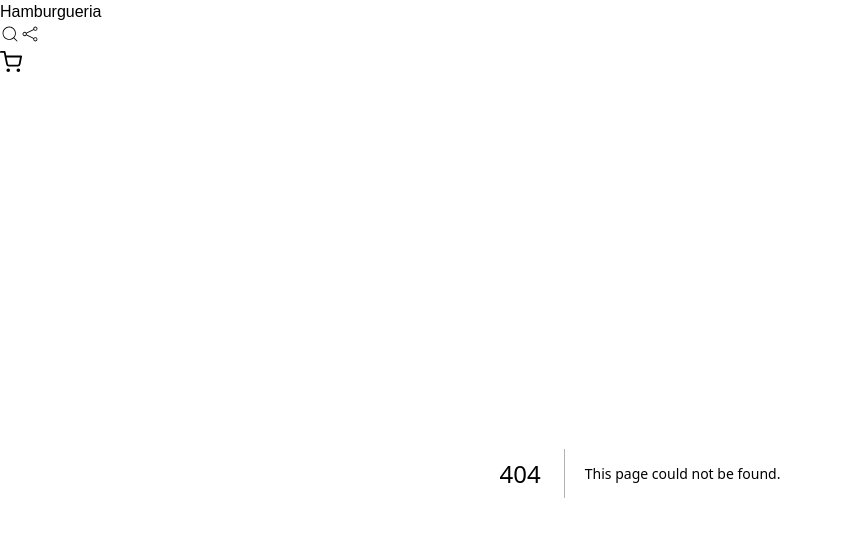
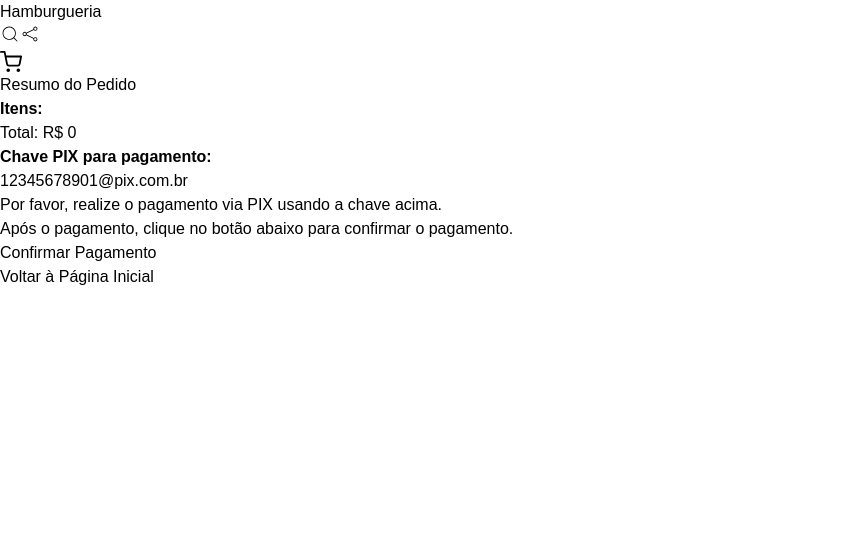
Before and after one commit to HerbertKayky/cardapio, a Next.js app: page /payment in a window 1280 px wide. Before the commit this address had no page. Shown: the top 536 px of the page, without its empty margins (0-843 px from the left). Built offline with nearby package versions, Linux system fonts and the light colour scheme.

Commit message:
Cria página para pagamento

```diff
--- /dev/null
+++ b/src/app/payment/page.tsx
@@ -0,0 +1,64 @@
+"use client";
+
+import { useCart } from "@/context/CartContext";
+import { useState } from "react";
+import { useRouter } from "next/navigation";
+
+export default function PaymentPage() {
+  const { cart } = useCart();
+  const router = useRouter();
+
+  const totalPrice = cart.reduce(
+    (acc, item) => acc + item.price * item.quantity,
+    0
+  );
+
+  const [paymentConfirmed, setPaymentConfirmed] = useState(false);
+
+  const handlePaymentConfirmation = () => {
+    setPaymentConfirmed(true);
+    // Aqui você pode enviar um pedido de confirmação de pagamento ou realizar outra ação.
+  };
+
+  return (
+    <div className="p-4 max-w-lg mx-auto">
+      <h1 className="text-2xl font-bold mb-4">Resumo do Pedido</h1>
+
+      <div className="space-y-3">
+        <p><strong>Itens:</strong></p>
+        {cart.map((item) => (
+          <p key={item.id}>{item.name} - {item.quantity} x R${item.price}</p>
+        ))}
+        <p className="font-semibold text-xl">Total: R$ {totalPrice}</p>
+
+        <div className="mt-4">
+          <p><strong>Chave PIX para pagamento:</strong></p>
+          <p className="text-xl font-bold">12345678901@pix.com.br</p>
+        </div>
+
+        <div className="mt-4">
+          <p>Por favor, realize o pagamento via PIX usando a chave acima.</p>
+          <p>Após o pagamento, clique no botão abaixo para confirmar o pagamento.</p>
+        </div>
+
+        <button
+          onClick={handlePaymentConfirmation}
+          className="mt-4 w-full px-4 py-2 bg-green-500 text-white rounded-md"
+        >
+          Confirmar Pagamento
+        </button>
+
+        {paymentConfirmed && (
+          <p className="mt-4 text-green-600">Pagamento confirmado! Seu pedido está sendo processado.</p>
+        )}
+      </div>
+
+      <button
+        onClick={() => router.push("/")}
+        className="mt-4 w-full px-4 py-2 bg-gray-500 text-white rounded-md"
+      >
+        Voltar à Página Inicial
+      </button>
+    </div>
+  );
+}
```
